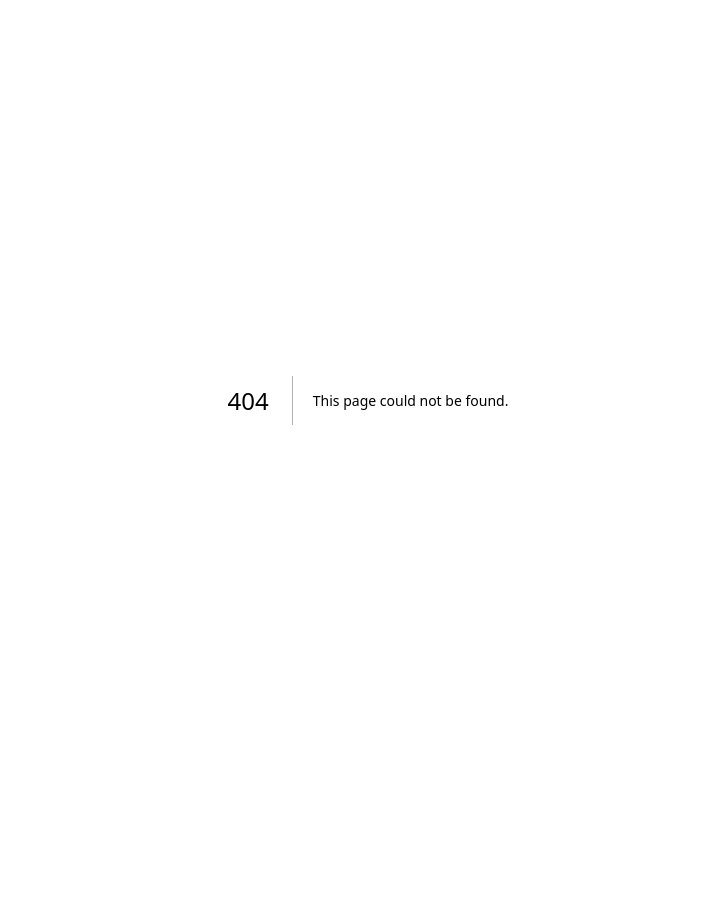
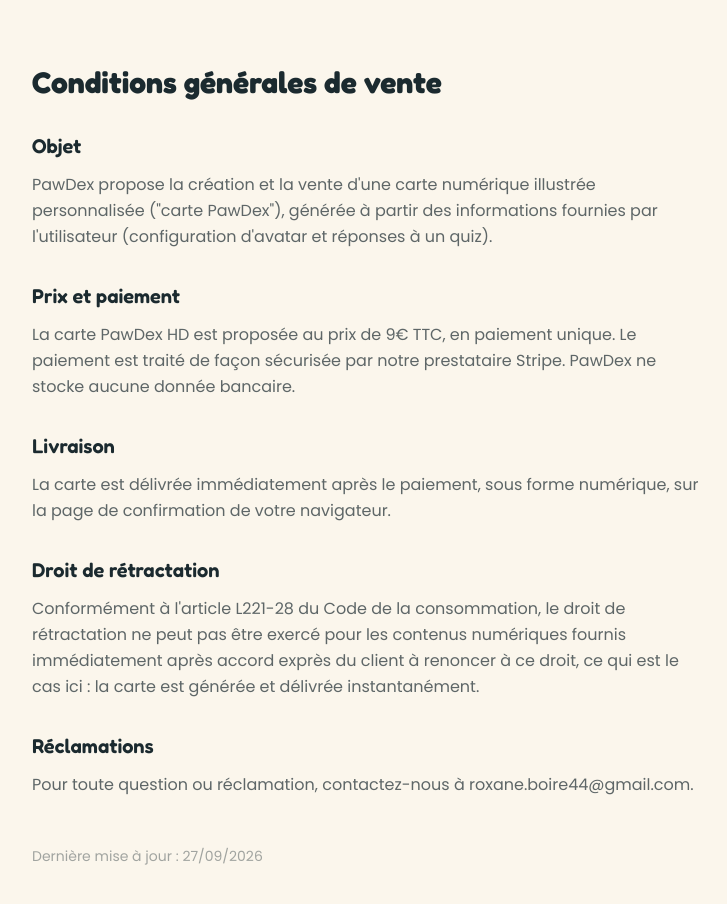
Before and after one commit to roxaneboire44-debug/pawdex, a Next.js app: page /cgv in a window 1280 px wide. Before the commit this address had no page. Shown: the top 904 px of the page, without its empty margins (272-999 px from the left). Before the commit the page ends 800 px from the top, so only its background shows below. Built offline with nearby package versions, Linux system fonts and the light colour scheme.

Commit message:
Create page.tsx

```diff
--- /dev/null
+++ b/app/cgv/page.tsx
@@ -0,0 +1,61 @@
+export default function CGV() {
+  return (
+    <main className="min-h-screen px-6 py-16">
+      <div className="max-w-2xl mx-auto prose">
+        <h1 className="font-display text-3xl font-bold text-ink mb-8">
+          Conditions générales de vente
+        </h1>
+
+        <h2 className="font-display font-semibold text-ink text-xl mt-8 mb-3">
+          Objet
+        </h2>
+        <p className="text-ink/70 leading-relaxed">
+          PawDex propose la création et la vente d&apos;une carte numérique
+          illustrée personnalisée ("carte PawDex"), générée à partir des
+          informations fournies par l&apos;utilisateur (configuration
+          d&apos;avatar et réponses à un quiz).
+        </p>
+
+        <h2 className="font-display font-semibold text-ink text-xl mt-8 mb-3">
+          Prix et paiement
+        </h2>
+        <p className="text-ink/70 leading-relaxed">
+          La carte PawDex HD est proposée au prix de 9€ TTC, en paiement
+          unique. Le paiement est traité de façon sécurisée par notre
+          prestataire Stripe. PawDex ne stocke aucune donnée bancaire.
+        </p>
+
+        <h2 className="font-display font-semibold text-ink text-xl mt-8 mb-3">
+          Livraison
+        </h2>
+        <p className="text-ink/70 leading-relaxed">
+          La carte est délivrée immédiatement après le paiement, sous forme
+          numérique, sur la page de confirmation de votre navigateur.
+        </p>
+
+        <h2 className="font-display font-semibold text-ink text-xl mt-8 mb-3">
+          Droit de rétractation
+        </h2>
+        <p className="text-ink/70 leading-relaxed">
+          Conformément à l&apos;article L221-28 du Code de la consommation,
+          le droit de rétractation ne peut pas être exercé pour les contenus
+          numériques fournis immédiatement après accord exprès du client à
+          renoncer à ce droit, ce qui est le cas ici : la carte est générée et
+          délivrée instantanément.
+        </p>
+
+        <h2 className="font-display font-semibold text-ink text-xl mt-8 mb-3">
+          Réclamations
+        </h2>
+        <p className="text-ink/70 leading-relaxed">
+          Pour toute question ou réclamation, contactez-nous à
+          roxane.boire44@gmail.com.
+        </p>
+
+        <p className="text-ink/40 text-sm mt-12">
+          Dernière mise à jour : {new Date().toLocaleDateString("fr-FR")}
+        </p>
+      </div>
+    </main>
+  );
+}
```
